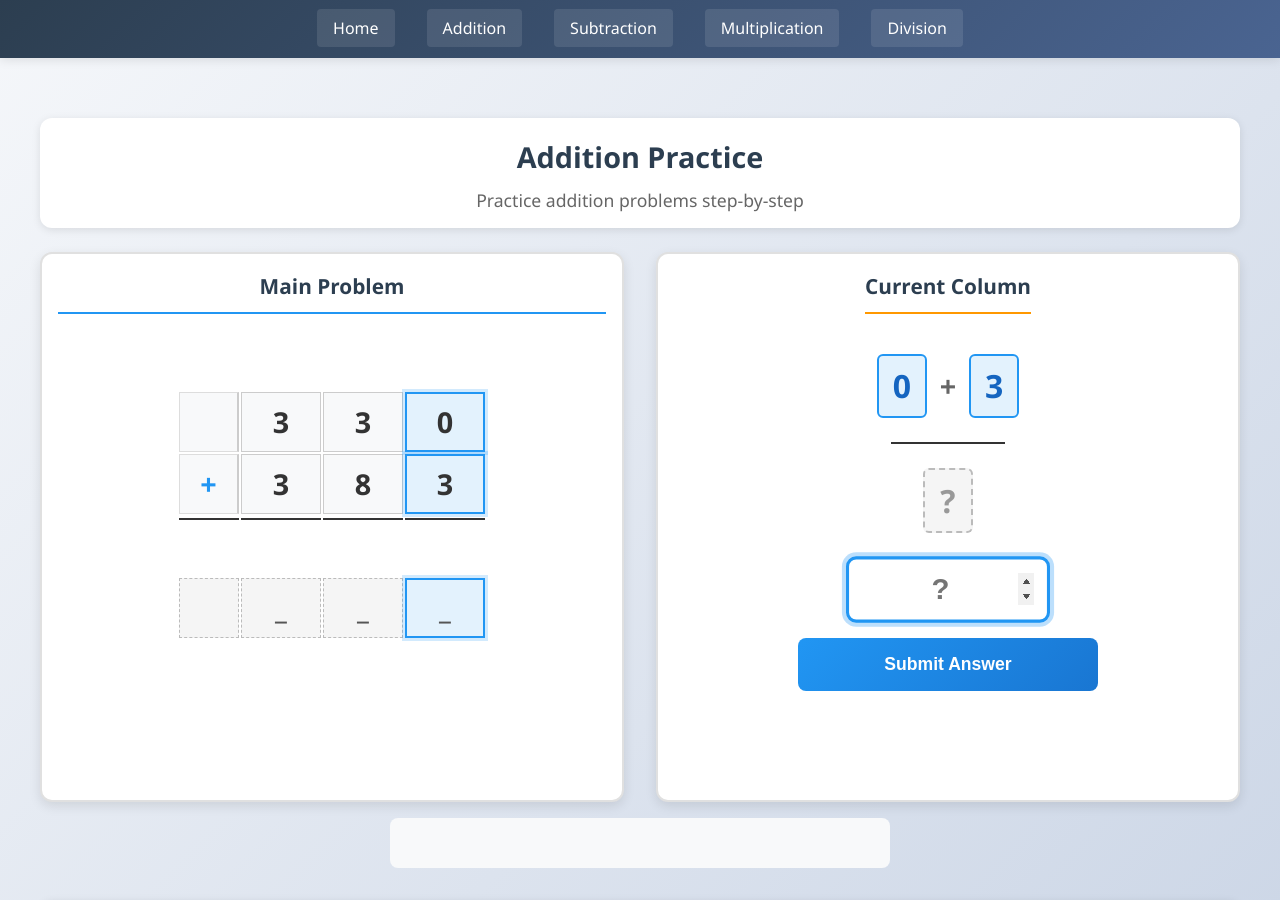
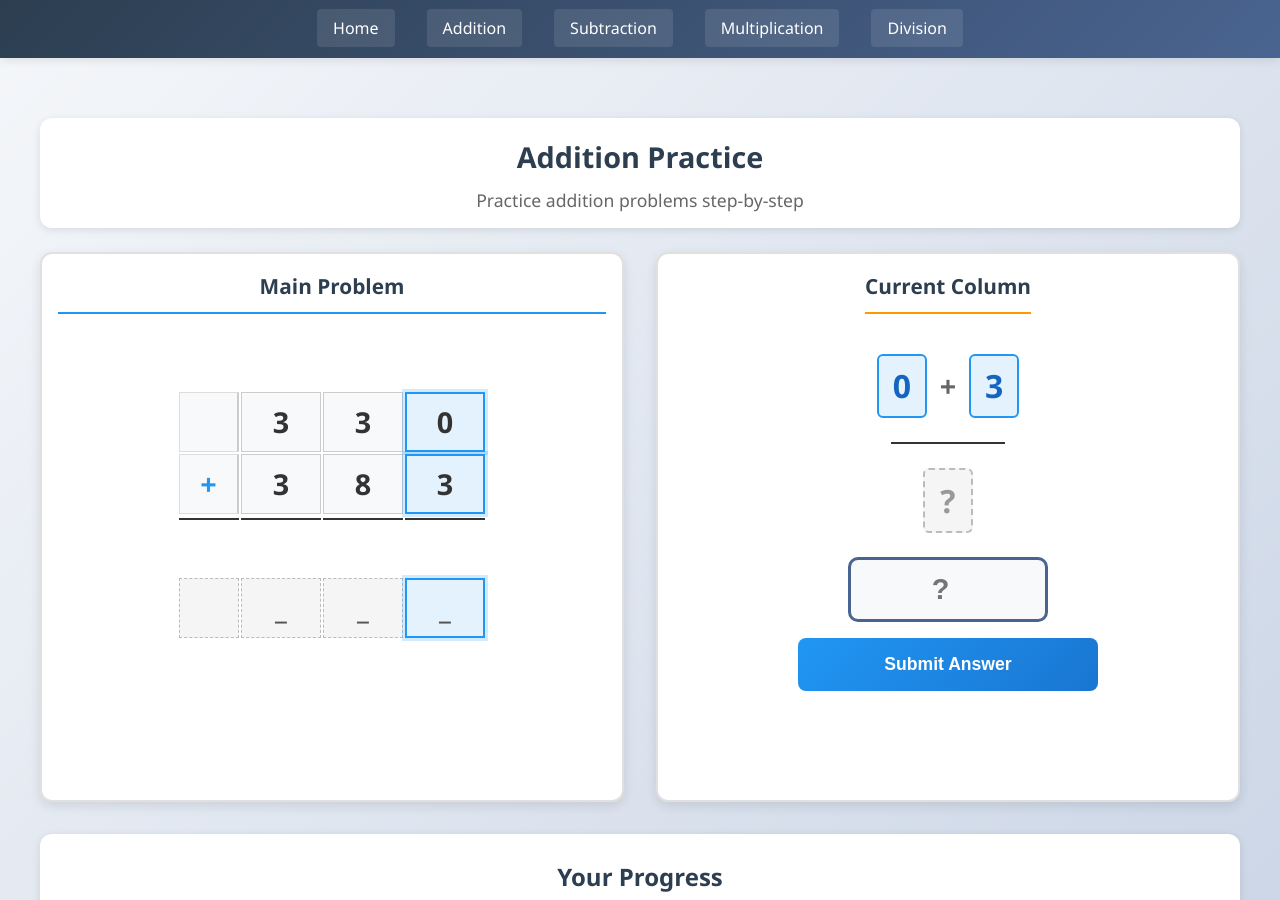
Before and after one commit to ZBZFirst/Math, a Jekyll site: the page built from addition.md, in a window 1280 px wide and 900 px high. Built offline with Jekyll 4.4.1, drawn with Linux system fonts in a browser that asks for light colours.

Commit message:
Update addition.html

```diff
--- a/_layouts/addition.html
+++ b/_layouts/addition.html
@@ -56,8 +56,6 @@
                 <button id="newProblem">New Problem</button>
             </div>
 
-            <div class="feedback" id="feedback"></div>
-
             <!-- Ratio Container -->
             <div class="container ratio-container">
                 <div class="score-display">
```
